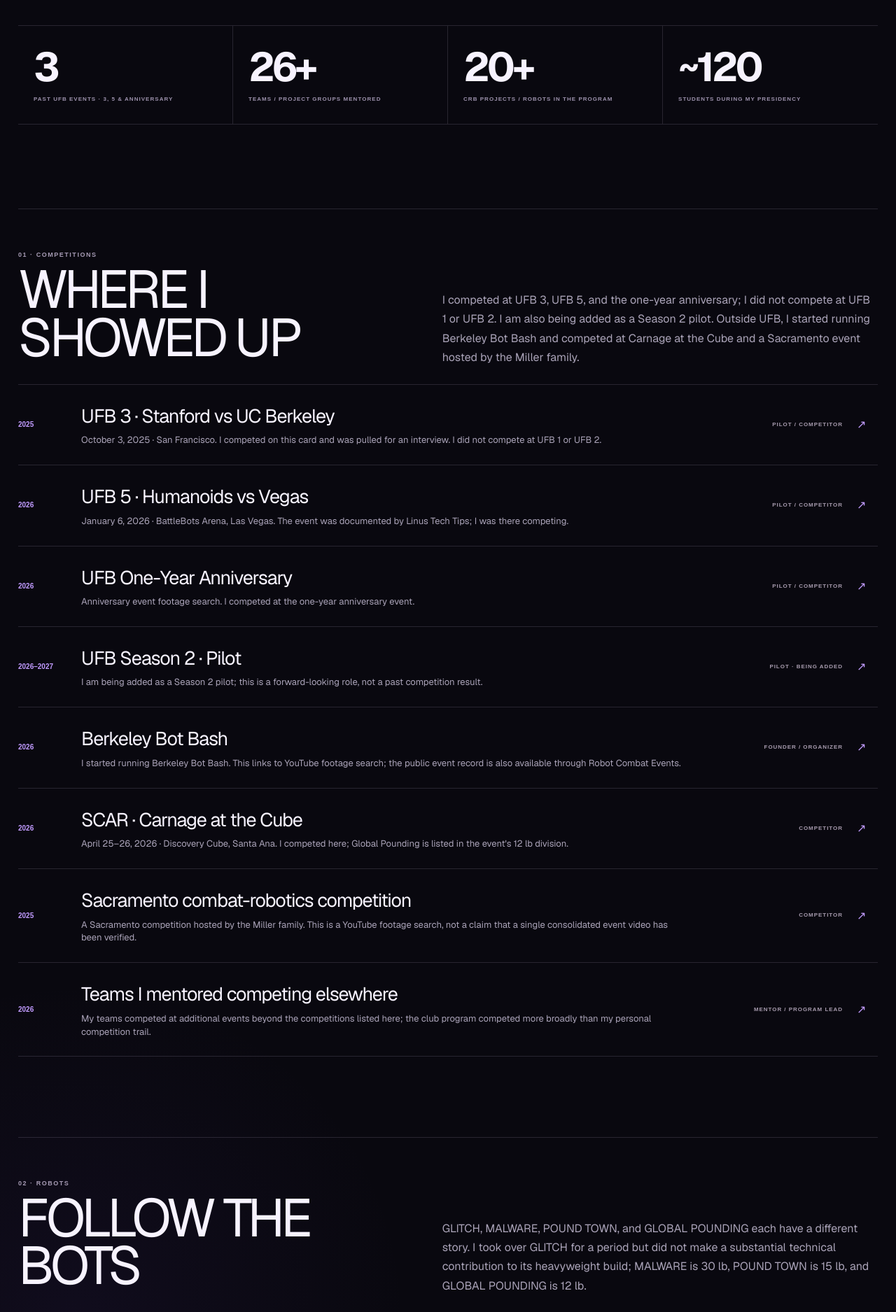
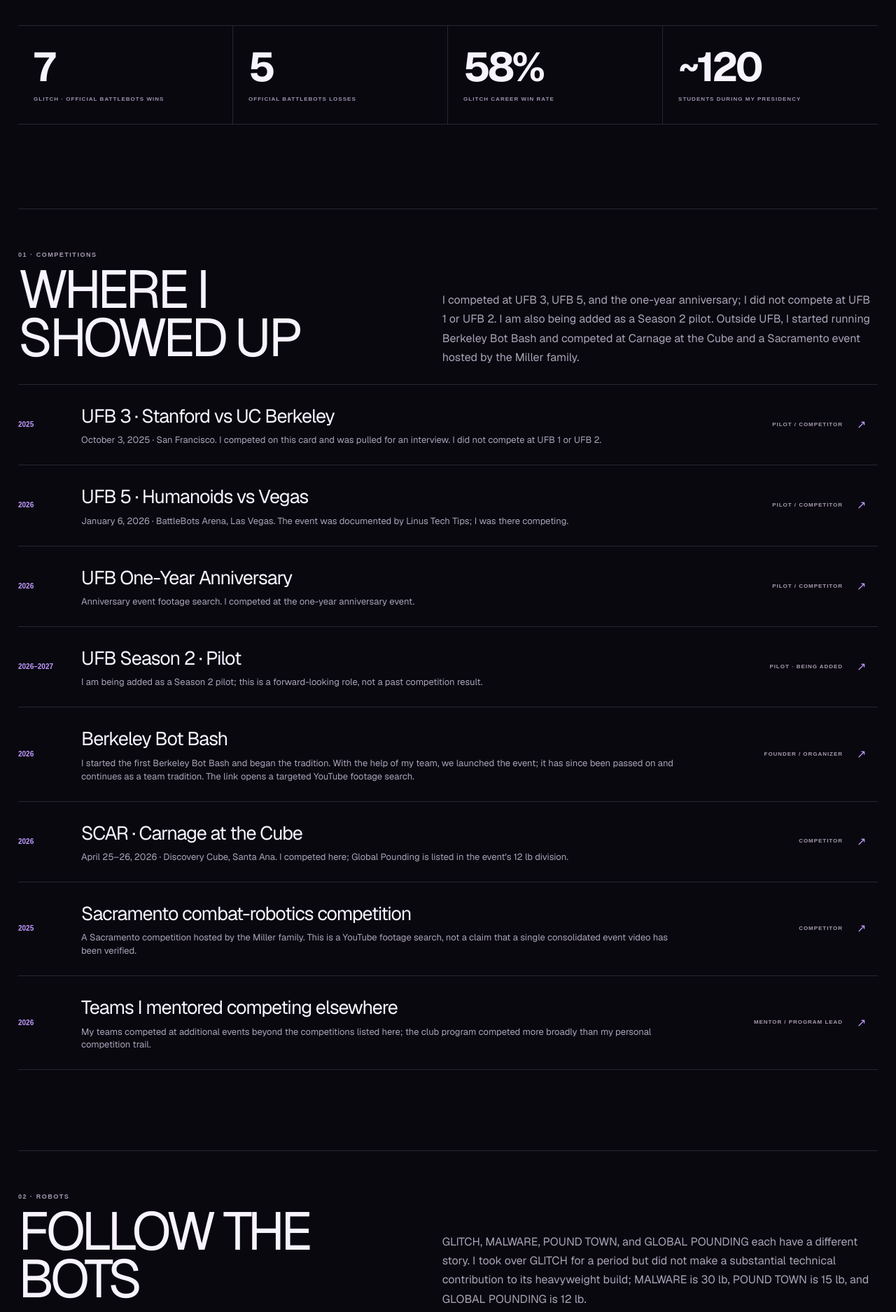
Before and after one commit to GursimarVirk/SimarWebsite, a Next.js app: page /media/stats in a window 1280 px wide. Shown: the part 800-2675 px from the top of the page at 70% size. Built offline with nearby package versions, Linux system fonts and the light colour scheme.

Commit message:
Add sourced BattleBots records and real stats

```diff
--- a/app/media/stats/page.tsx
+++ b/app/media/stats/page.tsx
@@ -11,14 +11,14 @@ const competitions=[
   {year:"2026",event:"UFB 5 · Humanoids vs Vegas",role:"PILOT / COMPETITOR",href:"https://www.youtube.com/watch?v=VJqMPFNP4to",note:"January 6, 2026 · BattleBots Arena, Las Vegas. The event was documented by Linus Tech Tips; I was there competing."},
   {year:"2026",event:"UFB One-Year Anniversary",role:"PILOT / COMPETITOR",href:"https://www.youtube.com/results?search_query=Ultimate+Bots+UFB+one+year+anniversary+match",note:"Anniversary event footage search. I competed at the one-year anniversary event."},
   {year:"2026–2027",event:"UFB Season 2 · Pilot",role:"PILOT · BEING ADDED",href:"https://www.ultimatebots.com/",note:"I am being added as a Season 2 pilot; this is a forward-looking role, not a past competition result."},
-  {year:"2026",event:"Berkeley Bot Bash",role:"FOUNDER / ORGANIZER",href:"https://www.youtube.com/results?search_query=Berkeley+Bot+Bash+2026+combat+robotics",note:"I started running Berkeley Bot Bash. This links to YouTube footage search; the public event record is also available through Robot Combat Events."},
+  {year:"2026",event:"Berkeley Bot Bash",role:"FOUNDER / ORGANIZER",href:"https://www.youtube.com/results?search_query=Berkeley+Bot+Bash+2026+combat+robotics",note:"I started the first Berkeley Bot Bash and began the tradition. With the help of my team, we launched the event; it has since been passed on and continues as a team tradition. The link opens a targeted YouTube footage search."},
   {year:"2026",event:"SCAR · Carnage at the Cube",role:"COMPETITOR",href:"https://www.youtube.com/results?search_query=SCAR+Carnage+at+the+Cube+2026+combat+robotics",note:"April 25–26, 2026 · Discovery Cube, Santa Ana. I competed here; Global Pounding is listed in the event's 12 lb division."},
   {year:"2025",event:"Sacramento combat-robotics competition",role:"COMPETITOR",href:"https://www.youtube.com/results?search_query=Sacramento+combat+robotics+Miller+family+competition",note:"A Sacramento competition hosted by the Miller family. This is a YouTube footage search, not a claim that a single consolidated event video has been verified."},
   {year:"2026",event:"Teams I mentored competing elsewhere",role:"MENTOR / PROGRAM LEAD",href:"https://combatrobotics.studentorg.berkeley.edu/",note:"My teams competed at additional events beyond the competitions listed here; the club program competed more broadly than my personal competition trail."},
 ];
 
 const robots=[
-  {name:"GLITCH",className:"250 LB · BATTLEBOTS",result:"I took the helm of GLITCH for a period, but did not make a substantial technical contribution to the heavyweight build.",record:"https://battlebots.com/robot/glitch-2021/",video:"https://www.youtube.com/results?search_query=Glitch+Combat+Robotics+at+Berkeley+BattleBots"},
+  {name:"GLITCH",className:"250 LB · BATTLEBOTS · OFFICIAL RECORD",result:"I took the helm of GLITCH for a period, but did not make a substantial technical contribution to the heavyweight build. BattleBots lists the team robot's official career record as 7 wins, 5 losses, 12 matches, and a 58% win rate.",record:"https://battlebots.com/robot/glitch-wcvii/",video:"https://www.youtube.com/results?search_query=Glitch+Combat+Robotics+at+Berkeley+BattleBots"},
   {name:"MALWARE",className:"30 LB · CRB",result:"Berkeley's 30 lb combat robot. MALWARE is the 30 lb machine.",record:"https://combatrobotics.studentorg.berkeley.edu/",video:"https://www.youtube.com/results?search_query=Malware+30lb+Combat+Robotics+Berkeley"},
   {name:"POUND TOWN",className:"15 LB · CRB",result:"A 15 lb combat robot I made as part of the Berkeley combat-robotics program.",record:"https://combatrobotics.studentorg.berkeley.edu/",video:"https://www.youtube.com/results?search_query=Pound+Town+15lb+Combat+Robotics+Berkeley"},
   {name:"GLOBAL POUNDING",className:"12 LB · CRB",result:"A 12 lb robot that competed at SCAR — Carnage at the Cube 2026.",record:"https://www.robotcombatevents.com/events/6695/competitions/7397",video:"https://www.youtube.com/results?search_query=Global+Pounding+combat+robot"},
@@ -41,10 +41,10 @@ export default function StatsPage(){
     <section className={`${styles.hero} page-width`}><p className="eyebrow">MEDIA · ROBOTICS STATS</p><h1>THE<br/><em>COMPETITION</em><br/>TRAIL</h1><p>Not just the robots I built — the competitions, teams, students, and fights around them.</p></section>
 
     <section className={`${styles.numbers} page-width`}>
-      <a href="#competitions"><strong>3</strong><span>PAST UFB EVENTS · 3, 5 & ANNIVERSARY</span></a>
-      <a href="#mentoring"><strong>26+</strong><span>TEAMS / PROJECT GROUPS MENTORED</span></a>
-      <a href="#robots"><strong>20+</strong><span>CRB PROJECTS / ROBOTS IN THE PROGRAM</span></a>
-      <a href="#sources"><strong>~120</strong><span>STUDENTS DURING MY PRESIDENCY</span></a>
+      <a href="#battlebots-record"><strong>7</strong><span>GLITCH · OFFICIAL BATTLEBOTS WINS</span></a>
+      <a href="#battlebots-record"><strong>5</strong><span>OFFICIAL BATTLEBOTS LOSSES</span></a>
+      <a href="#battlebots-record"><strong>58%</strong><span>GLITCH CAREER WIN RATE</span></a>
+      <a href="#mentoring"><strong>~120</strong><span>STUDENTS DURING MY PRESIDENCY</span></a>
     </section>
 
     <section id="competitions" className={`${styles.section} page-width`}>
@@ -57,10 +57,20 @@ export default function StatsPage(){
       <div className={styles.robotGrid}>{robots.map(r=><article className={styles.robot} key={r.name}><p className="eyebrow">{r.className}</p><h3>{r.name}</h3><p>{r.result}</p><div><a href={r.record} target="_blank" rel="noreferrer">RECORD ↗</a><a href={r.video} target="_blank" rel="noreferrer">FIGHTS / VIDEO ↗</a></div></article>)}</div>
     </section>
 
-    <section className={`${styles.footage} page-width`}><div className={styles.heading}><div><p className="eyebrow">03 · FOOTAGE</p><h2>WATCH THE MACHINES</h2></div><p>Uploaded YouTube footage is prioritized, followed by the UFB 3 Twitch VOD and the UFB5 creator video. For Berkeley Bot Bash, Carnage at the Cube 2026, the Sacramento competition, and the anniversary match, links open targeted YouTube searches where I could not verify one exact upload.</p></div><div className={styles.footageList}>{footage.map(([title,source,href],i)=><a href={href} target="_blank" rel="noreferrer" key={href}><span>{String(i+1).padStart(2,"0")}</span><div><strong>{title}</strong><small>{source}</small></div><b>↗</b></a>)}</div></section>
+    <section id="battlebots-record" className={`${styles.section} page-width`}>
+      <div className={styles.heading}><div><p className="eyebrow">03 · VERIFIED RESULTS</p><h2>OFFICIAL BATTLEBOTS RECORD</h2></div><p>GLITCH is the Combat Robotics at Berkeley robot with an official BattleBots profile and published fight history. These are GLITCH's team results, not a personal win-loss record for me.</p></div>
+      <div className={styles.robotGrid}>
+        <article className={styles.robot}><p className="eyebrow">CAREER · OFFICIAL BATTLEBOTS</p><h3>7–5</h3><p>12 total matches · 7 wins · 5 losses · 58% win rate · 3 knockouts.</p><div><a href="https://battlebots.com/robot/glitch-wcvii/" target="_blank" rel="noreferrer">WCVII ROBOT PAGE ↗</a><a href="https://battlebots.com/robot/glitch-2021/" target="_blank" rel="noreferrer">2021 ROBOT PAGE ↗</a></div></article>
+        <article className={styles.robot}><p className="eyebrow">2021 SEASON</p><h3>7–1</h3><p>8 matches · 7 wins · 1 loss · 88% win rate · 3 knockouts.</p><div><a href="https://battlebots.com/robot/glitch-2021/" target="_blank" rel="noreferrer">OFFICIAL SEASON RECORD ↗</a></div></article>
+        <article className={styles.robot}><p className="eyebrow">WORLD CHAMPIONSHIP VII</p><h3>0–4</h3><p>4 matches · 0 wins · 4 losses. The official page includes the WCVII match-by-match results.</p><div><a href="https://battlebots.com/robot/glitch-wcvii/" target="_blank" rel="noreferrer">OFFICIAL MATCH HISTORY ↗</a></div></article>
+      </div>
+      <p className={styles.sourceNote}>MALWARE, POUND TOWN, and GLOBAL POUNDING are also included in the robot list above, but I could not find official BattleBots profiles for those smaller-weight robots, so I am not inventing BattleBots win-loss stats for them.</p>
+    </section>
 
-    <section id="mentoring" className={`${styles.mentoring} page-width`}><div><p className="eyebrow">04 · MENTORSHIP</p><h2>BUILDING THE NEXT TEAMS</h2><p>At the time I was president, the program had roughly 120 students. CRB's model is hands-on: newer members start with smaller machines, learn the complete build cycle, and move toward more complex robots. I have carried that mentorship into work as well, training technicians in integration, troubleshooting, repairs, and repeatable fleet operations.</p></div><div className={styles.bigStat}><strong>~120</strong><span>STUDENTS IN THE PROGRAM DURING MY PRESIDENCY</span><a href="https://combatrobotics.studentorg.berkeley.edu/" target="_blank" rel="noreferrer">CURRENT CRB WEBSITE ↗</a><a href="https://www.instagram.com/glitch.battlebots/" target="_blank" rel="noreferrer">CRB / GLITCH INSTAGRAM ↗</a></div></section>
+    <section className={`${styles.footage} page-width`}><div className={styles.heading}><div><p className="eyebrow">04 · FOOTAGE</p><h2>WATCH THE MACHINES</h2></div><p>Uploaded YouTube footage is prioritized, followed by the UFB 3 Twitch VOD and the UFB5 creator video. For Berkeley Bot Bash, Carnage at the Cube 2026, the Sacramento competition, and the anniversary match, links open targeted YouTube searches where I could not verify one exact upload.</p></div><div className={styles.footageList}>{footage.map(([title,source,href],i)=><a href={href} target="_blank" rel="noreferrer" key={href}><span>{String(i+1).padStart(2,"0")}</span><div><strong>{title}</strong><small>{source}</small></div><b>↗</b></a>)}</div></section>
 
-    <section id="sources" className={`${styles.note} page-width`}><p className="eyebrow">05 · SOURCE TRAIL</p><p>The roughly 120-student figure reflects the size of the program during my presidency. The competition list separates my own appearances from events attended by the wider teams. Where a direct upload was not findable, the footage link opens a targeted YouTube search rather than pretending an exact video has been verified.</p><div className={styles.sourceLinks}><a href="https://combatrobotics.studentorg.berkeley.edu/" target="_blank" rel="noreferrer">CRB WEBSITE ↗</a><a href="https://www.instagram.com/glitch.battlebots/" target="_blank" rel="noreferrer">CRB / GLITCH INSTAGRAM ↗</a><a href="https://battlebots.com/robot/glitch-2021/" target="_blank" rel="noreferrer">BATTLEBOTS / GLITCH ↗</a><a href="https://www.robotcombatevents.com/events/7353" target="_blank" rel="noreferrer">BERKELEY BOT BASH ↗</a></div></section>
+    <section id="mentoring" className={`${styles.mentoring} page-width`}><div><p className="eyebrow">05 · MENTORSHIP</p><h2>BUILDING THE NEXT TEAMS</h2><p>At the time I was president, the program had roughly 120 students. CRB's model is hands-on: newer members start with smaller machines, learn the complete build cycle, and move toward more complex robots. I have carried that mentorship into work as well, training technicians in integration, troubleshooting, repairs, and repeatable fleet operations.</p></div><div className={styles.bigStat}><strong>~120</strong><span>STUDENTS IN THE PROGRAM DURING MY PRESIDENCY</span><a href="https://combatrobotics.studentorg.berkeley.edu/" target="_blank" rel="noreferrer">CURRENT CRB WEBSITE ↗</a><a href="https://www.instagram.com/glitch.battlebots/" target="_blank" rel="noreferrer">CRB / GLITCH INSTAGRAM ↗</a></div></section>
+
+    <section id="sources" className={`${styles.note} page-width`}><p className="eyebrow">06 · SOURCE TRAIL</p><p>The roughly 120-student figure reflects the size of the program during my presidency. The competition list separates my own appearances from events attended by the wider teams. Where a direct upload was not findable, the footage link opens a targeted YouTube search rather than pretending an exact video has been verified.</p><div className={styles.sourceLinks}><a href="https://combatrobotics.studentorg.berkeley.edu/" target="_blank" rel="noreferrer">CRB WEBSITE ↗</a><a href="https://www.instagram.com/glitch.battlebots/" target="_blank" rel="noreferrer">CRB / GLITCH INSTAGRAM ↗</a><a href="https://battlebots.com/robot/glitch-2021/" target="_blank" rel="noreferrer">BATTLEBOTS / GLITCH ↗</a><a href="https://www.robotcombatevents.com/events/7353" target="_blank" rel="noreferrer">BERKELEY BOT BASH ↗</a></div></section>
   </main>;
 }
```
